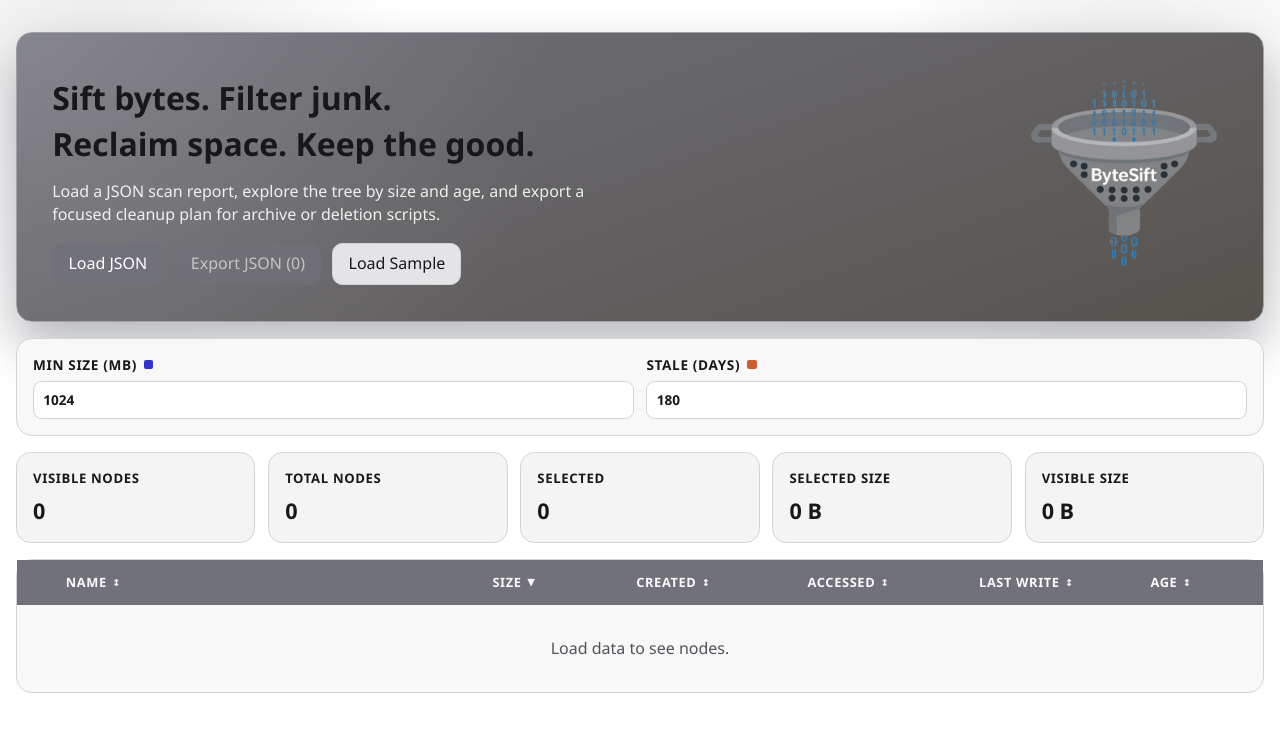
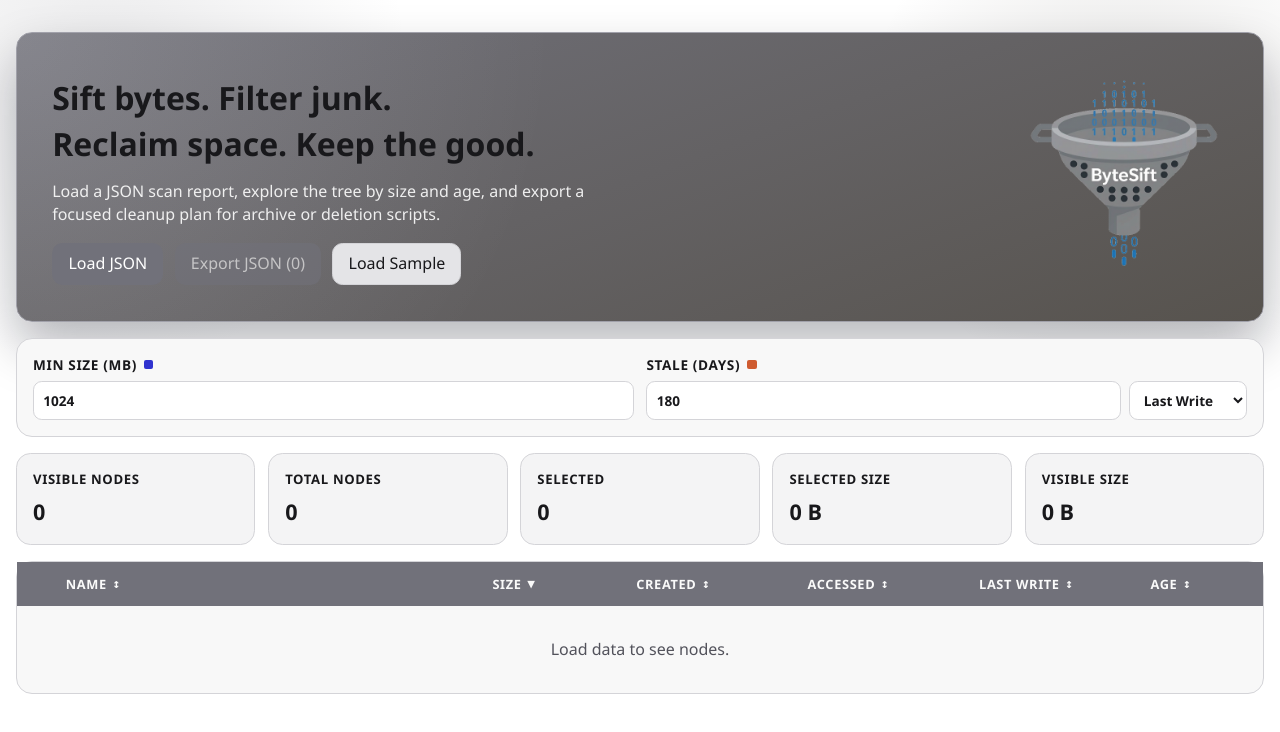
Before and after one commit to rikardronnkvist/ByteSift, a React (Vite) app: page / in a window 1280 px wide. Shown: the top 732 px of the page. Built offline with nearby package versions, Linux system fonts and the light colour scheme.

Commit message:
Add stale date attribute dropdown; update age column to match

```diff
--- a/src/App.tsx
+++ b/src/App.tsx
@@ -350,6 +350,7 @@ function App() {
   const [scanInput, setScanInput] = useState<ScanInput | null>(null)
   const [error, setError] = useState<string>('')
   const [staleDays, setStaleDays] = useState(180)
+  const [staleAttribute, setStaleAttribute] = useState<'lastWrite' | 'created' | 'lastAccess'>('lastWrite')
   const [minSizeMb, setMinSizeMb] = useState(1024)
   const [sortBy, setSortBy] = useState<SortColumn>('size')
   const [sortDirection, setSortDirection] = useState<'asc' | 'desc'>('desc')
@@ -371,6 +372,7 @@ function App() {
     setScanInput(typed)
     setMinSizeMb(Math.max(0, suggestedMinSizeMb))
     setStaleDays(Math.min(MAX_STALE_DAYS, Math.max(0, suggestedStaleDays)))
+    setStaleAttribute('lastWrite')
     setExpandedPaths(rootExpanded)
     setSelectedPaths(new Set<string>())
     setError('')
@@ -704,6 +706,7 @@ function App() {
             {'Stale (Days)'}
             <span className="control-label-marker control-label-marker-stale" aria-hidden="true" />
           </span>
+          <div style={{ display: 'flex', gap: '0.5rem', width: '100%' }}>
             <input
               type="number"
               value={staleDays}
@@ -714,7 +717,20 @@ function App() {
                 const normalized = Number.isFinite(value) && value >= 0 ? value : 0
                 setStaleDays(Math.min(MAX_STALE_DAYS, normalized))
               }}
+              style={{ flex: 1 }}
             />
+            <select
+              value={staleAttribute}
+              onChange={(event) => {
+                setStaleAttribute(event.target.value as 'lastWrite' | 'created' | 'lastAccess')
+              }}
+              aria-label="Select date attribute for stale calculation"
+            >
+              <option value="lastWrite">Last Write</option>
+              <option value="created">Created</option>
+              <option value="lastAccess">Last Access</option>
+            </select>
+          </div>
         </label>
       </section>
 
@@ -780,7 +796,8 @@ function App() {
               const isExpandable = node.type === 'directory' && childrenCount > 0
               const isExpanded = expandedPaths.has(node.path)
               const lastWriteTime = getNodeLastWriteTime(node)
-              const stale = ageInDays(lastWriteTime) >= staleDays
+              const dateToUse = staleAttribute === 'created' ? getNodeCreationTime(node) : staleAttribute === 'lastAccess' ? getNodeLastAccessTime(node) : lastWriteTime
+              const stale = ageInDays(dateToUse) >= staleDays
               const large = node.sizeBytes >= minSizeMb * MB
               const selectionState = selectionStateMap.get(node.path) ?? 'none'
               const selected = selectionState === 'all'
@@ -825,7 +842,7 @@ function App() {
                   <span>{formatDisplayDate(getNodeCreationTime(node))}</span>
                   <span>{formatDisplayDate(getNodeLastAccessTime(node))}</span>
                   <span>{formatDisplayDate(lastWriteTime)}</span>
-                  <span>{ageInDays(lastWriteTime)} days</span>
+                  <span>{ageInDays(dateToUse)} days</span>
                 </div>
               )
             })
```
Lines whose indentation alone changed are shown as unchanged.
